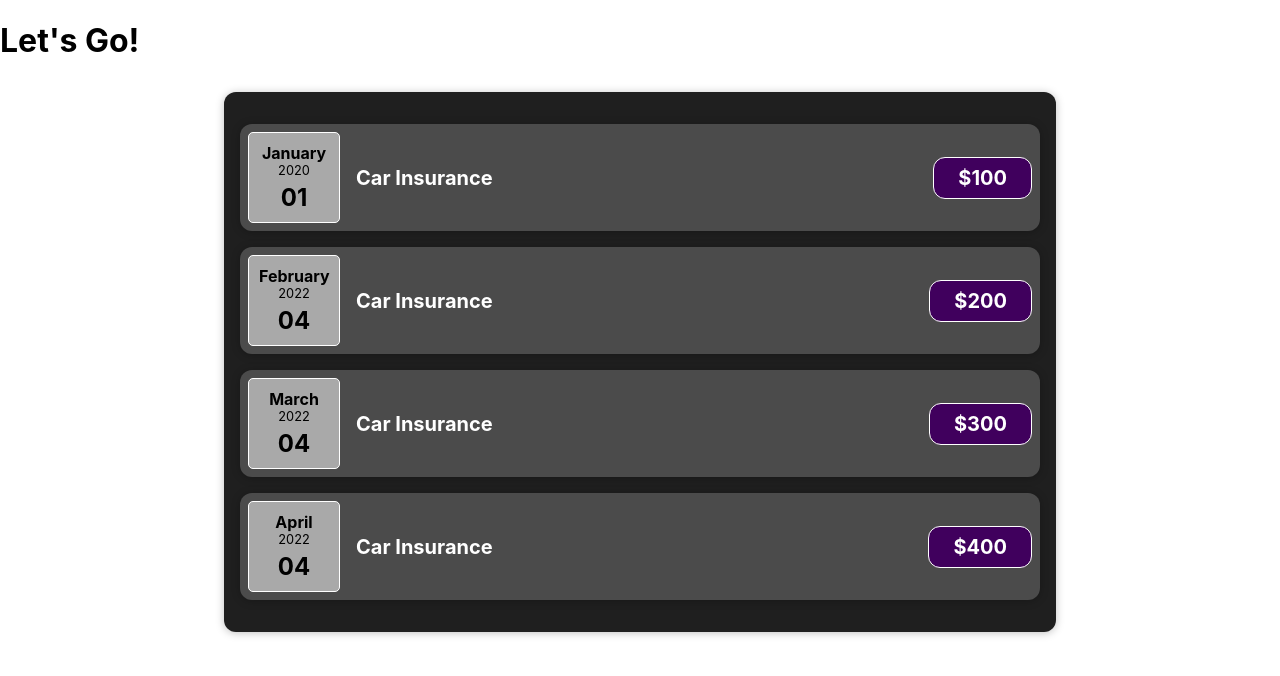
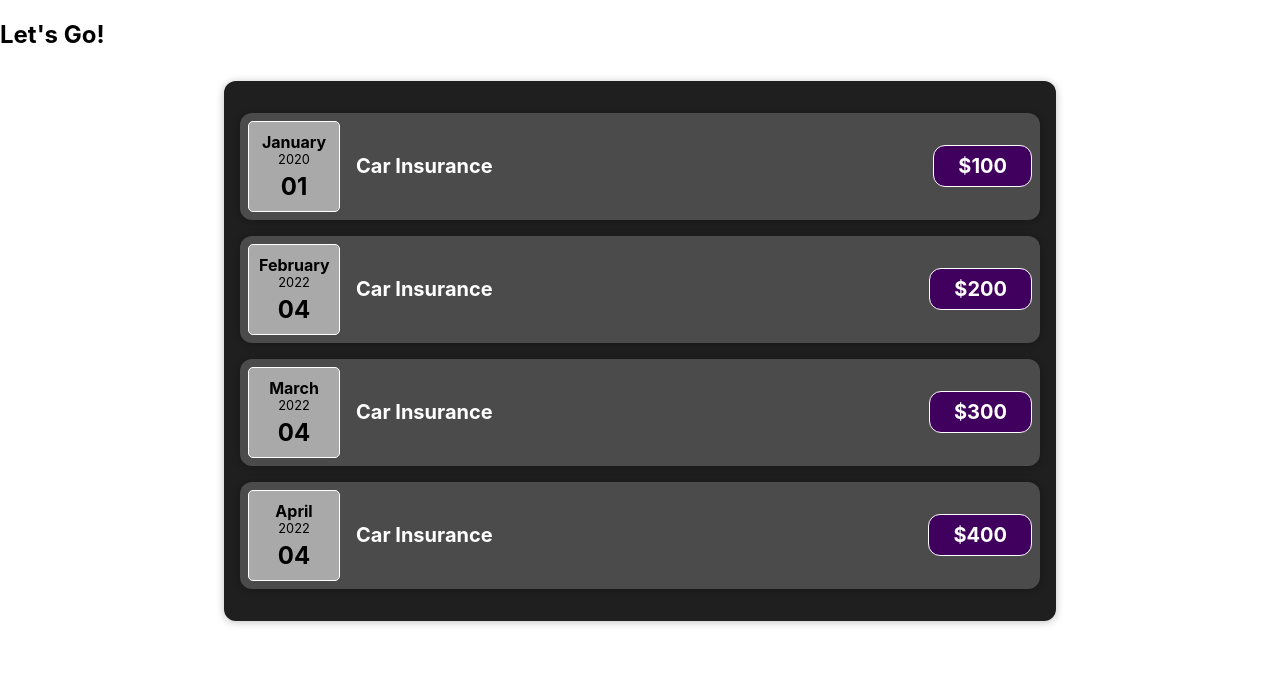
Before and after one commit to ken888686/food-order, a React (Create React App) app: page / in a window 1280 px wide. Shown: the top 676 px of the page. Built offline with nearby package versions, Linux system fonts and the light colour scheme.

Commit message:
understand JSX

```diff
--- a/src/App.js
+++ b/src/App.js
@@ -1,5 +1,4 @@
-// import logo from './logo.svg';
-// import './App.css';
+import React from 'react';
 import Expenses from './components/Expenses';
 
 function App() {
@@ -32,11 +31,18 @@ function App() {
 
   const testTitle = 'Let\'s Go!';
 
-  return (
-    <div className="App">
-      <h1>{testTitle}</h1>
-      <Expenses expenses={expenses} />
-    </div>
+  // return (
+  //   <div className="App">
+  //     <h1>{testTitle}</h1>
+  //     <Expenses expenses={expenses} />
+  //   </div>
+  // );
+
+  return React.createElement(
+    'div',
+    { className: 'App' },
+    React.createElement('h2', {}, testTitle),
+    React.createElement(Expenses, { expenses }),
   );
 }
 
```
